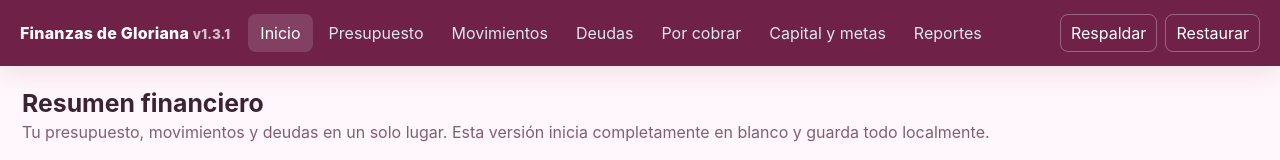
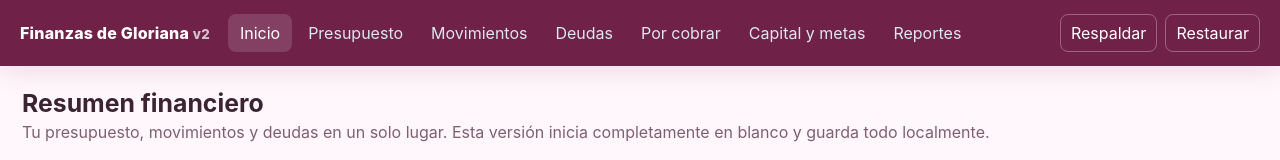
Before and after one commit to arcereciodaniel/one-less-one-gloriana, a plain HTML site: page index.html in a window 1280 px wide. Shown: the top 160 px of the page. Drawn offline with Linux system fonts and the light colour scheme.

Commit message:
Update index.html

```diff
--- a/index.html
+++ b/index.html
@@ -4,7 +4,7 @@
   <meta charset="utf-8">
   <meta name="viewport" content="width=device-width,initial-scale=1">
   <meta name="theme-color" content="#17324d">
-  <title>Finanzas de Gloriana · v1.3.1</title>
+  <title>Finanzas de Gloriana</title>
   <style>
     :root{
       --navy:#6f2148;--teal:#c4497b;--bg:#fff7fb;--card:#ffffff;--text:#3b2330;
@@ -116,7 +116,7 @@
 <div class="app">
 <header>
   <div class="topbar">
-    <div class="brand">Finanzas de Gloriana <small style="opacity:.72">v1.3.1</small></div>
+    <div class="brand">Finanzas de Gloriana <small style="opacity:.72">v2</small></div>
     <nav id="nav">
       <button data-view="dashboard" class="active">Inicio</button>
       <button data-view="plan">Presupuesto</button>
```
